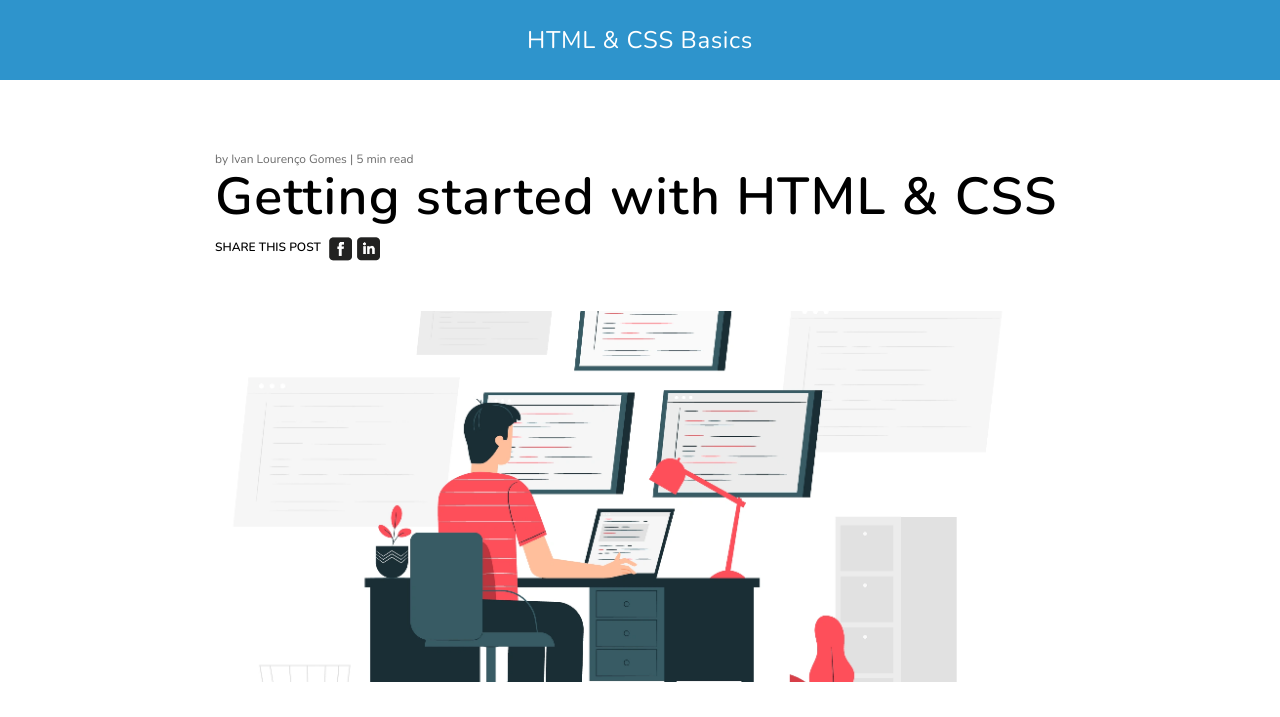
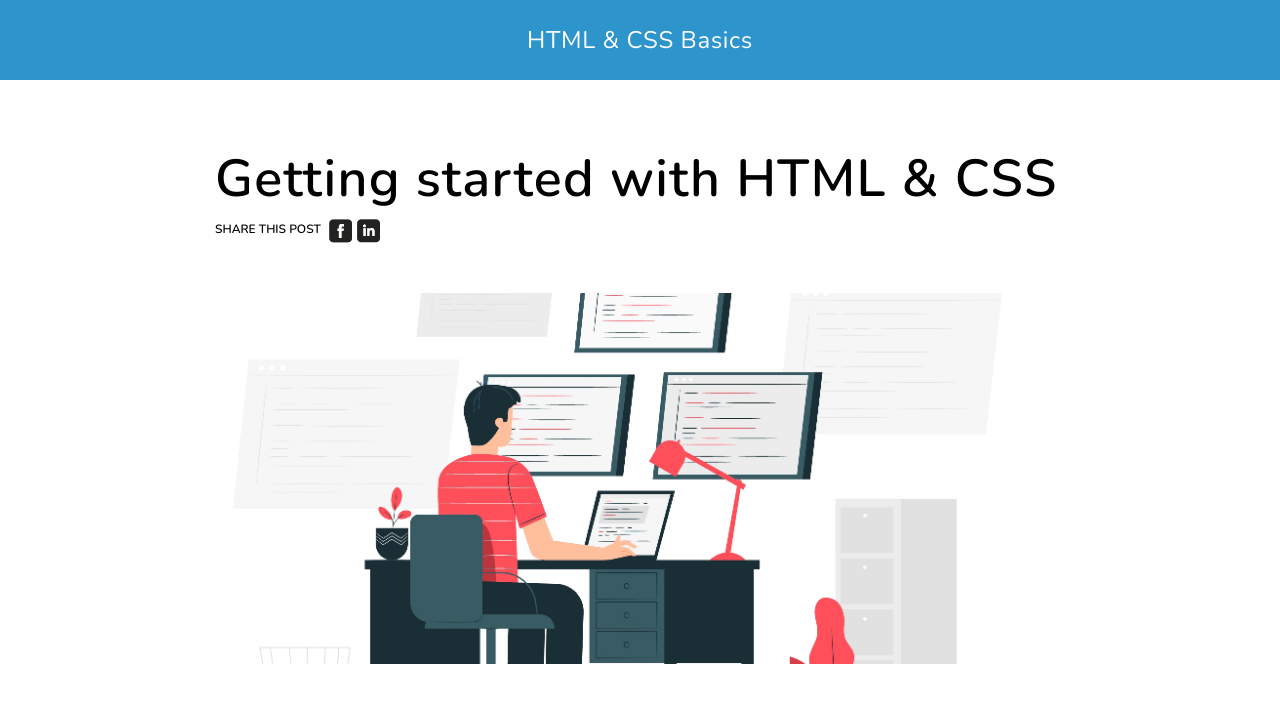
Before and after one commit to parasss19/Blog-, a plain HTML site: page index.html in a window 1280 px wide. Shown: the top 717 px of the page. Drawn offline with nearby package versions, Linux system fonts and the light colour scheme.

Commit message:
remove div

```diff
--- a/index.html
+++ b/index.html
@@ -22,7 +22,7 @@
         <article>
 
             <section id="title">
-               <div class="post-authority">by Ivan Lourenço Gomes | 5 min read</div>
+
                 <h1>
                    Getting started with HTML & CSS
                 </h1>
```
